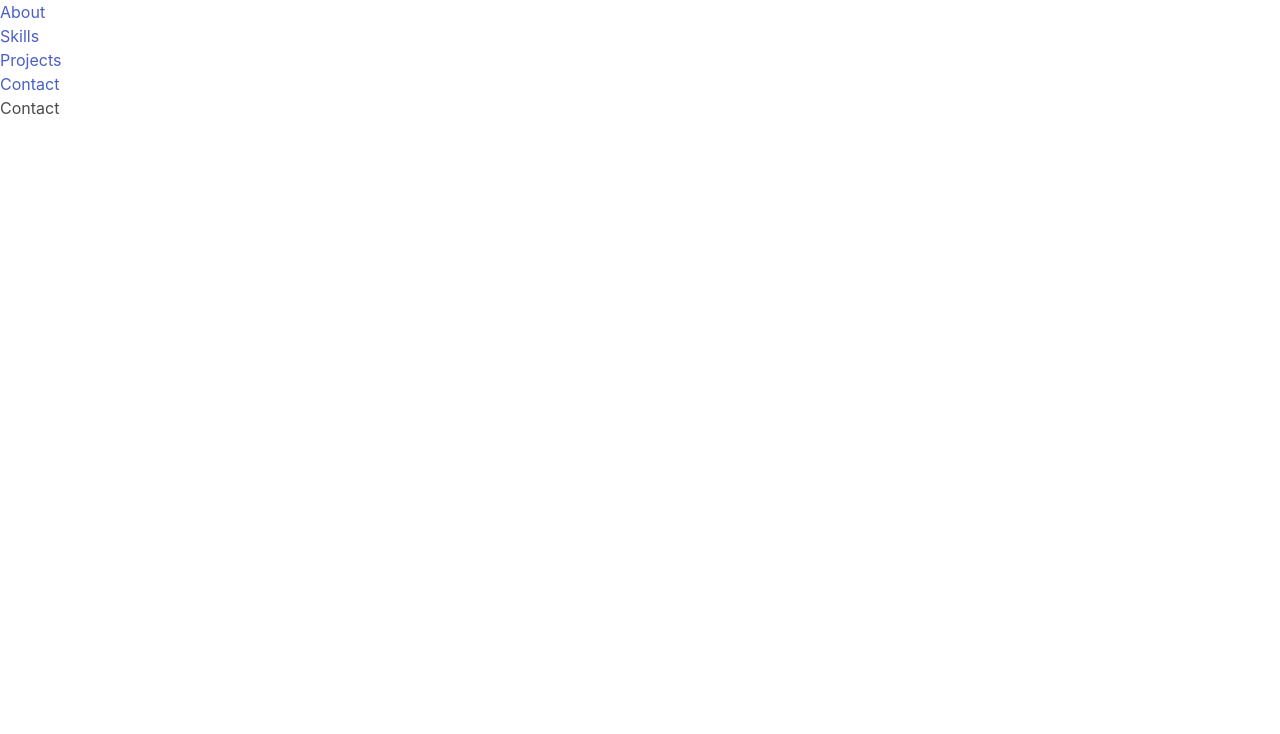
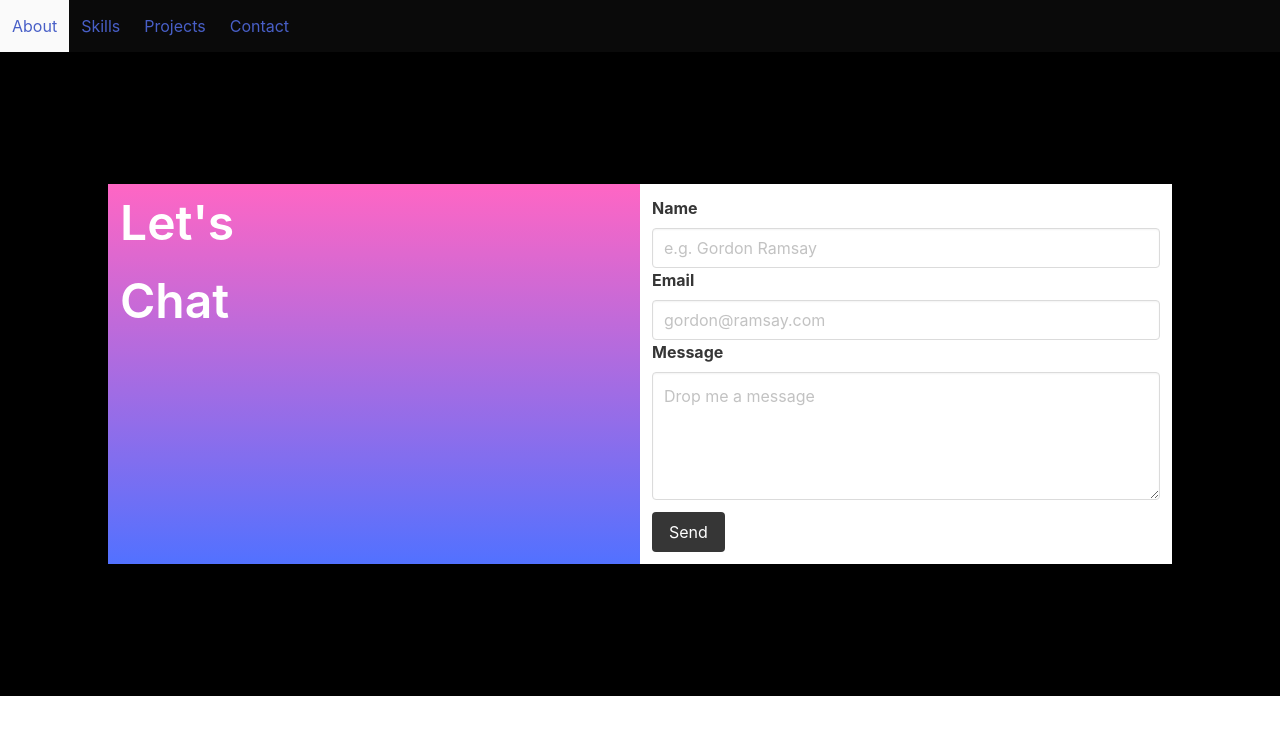
Before and after one commit to iTechKateJoyce/portfolio, a React app: page /Contact in a window 1280 px wide. Shown: the top 734 px of the page. Built offline with nearby package versions, Linux system fonts and the light colour scheme; the HTML template or start-up script is replaced by a standard one.

Commit message:
basic setup

```diff
--- a/src/App.js
+++ b/src/App.js
@@ -3,10 +3,12 @@ import { Switch, Route, BrowserRouter } from 'react-router-dom'
 
 import NavBar from './components/Navbar'
 // import Projects from '.components/Projects'
-import Hero from './components/Hero'
+import Home from './components/Home'
 import About from './components/About'
 import Skills from './components/Skills'
+import Projects from './components/Projects'
 import Contact from './components/Contact'
+
 // ? Styles!
 import 'bulma'
 import './styles/style.scss'
@@ -15,10 +17,10 @@ const App = () => {
   return <BrowserRouter>
     <NavBar />
     <Switch>
-      <Route exact path="/" component={Hero}/>
+      <Route exact path="/" component={Home}/>
       <Route path="/About" component={About}/>
       <Route path="/Skills" component={Skills}/>
-      {/* <Route path="/Projects" component={Projects}/> */}
+      <Route path="/Projects" component={Projects} />
       <Route path="/Contact" component={Contact}/>
     </Switch>
   </BrowserRouter>
--- a/src/components/About.js
+++ b/src/components/About.js
@@ -3,21 +3,21 @@ import React from 'react'
 // import profile from '../images/profile.jpeg'
 
 export default function About() {
-  return <main>
-    <section>
-      <h1>Hi, I'm Kate 👋</h1>
-      <p>A junior developer based in London with a background delivering events and brand experiences. </p>
-      <p>My interest in coding began after feeling the impact of a custom application on my team’s day to day. It amazed me how one piece of software created so much positive change by easing pain points and boosting efficiency. </p>
-      <p>I hope to provide the same value for future clients using a blend of technical and soft skills to deliver solutions that count. I’d love to work in a collaborative team where I can learn from others, add value and contribute to exciting projects.</p>
-    </section>
-    <section>
-      <img id='profile' />
-      <a>LinkedIn</a>
-      <a>GitHub</a>
-      <a>Twitter</a>
-    </section>
-    <section>
-      <button>Reach out</button>
-    </section>
-  </main>
+  return <section id="About" className="columns section is-medium">
+    <div className="column is-one-third">
+      <img id="profile" src="../images/profile.jpeg" />
+      {/* <div>
+        <a>LinkedIn</a>
+        <a>GitHub</a>
+        <a>Twitter</a>
+      </div> */}
+    </div>
+    <div className="column is-two-thirds">
+      <p className="has-text-light">My interest in coding began after feeling the impact of a custom application on my team’s day to day. It amazed me how one piece of software created so much <span className="keyword">positive change</span> easing pain points and <span className="keyword">boosting efficiency</span>.</p>
+      <br />
+      <p className="has-text-light">With a background in events and brand experiences I hope to provide value for future clients using a blend of technical and soft skills to deliver <span className="keyword">solutions that count</span>. I’d love to work in a collaborative team where I can learn from others, add value and contribute to exciting projects. </p>
+
+      {/* <button className="button is-rounded is-primary">Reach out</button> */}
+    </div>
+  </section>
 }
--- a/src/components/Contact.js
+++ b/src/components/Contact.js
@@ -1,5 +1,37 @@
 import React from 'react'
 
 export default function Contact() {
-  return <h1>Contact</h1>
+  return <section id="contact" className="section is-medium">
+    <div className="columns px-6">
+      <div className="column gradient">
+        <h1 className="title is-1 has-text-white">Let's</h1>
+        <h1 className="title is-1 has-text-white">Chat</h1>
+      </div>
+      <div className="column form">
+        <div className="feild">
+          <label className="label">Name</label>
+          <div className="control">
+            <input className="input" type="text" placeholder="e.g. Gordon Ramsay" />
+          </div>
+        </div>
+        <div className="feild">
+          <label className="label">Email</label>
+          <div className="control">
+            <input className="input" type="text" placeholder="gordon@ramsay.com" />
+          </div>
+        </div>
+        <div className="field">
+          <label className="label">Message</label>
+          <div className="control">
+            <textarea className="textarea" placeholder="Drop me a message"></textarea>
+          </div>
+        </div>
+        <div className="field is-grouped">
+          <div className="control">
+            <button className="button is-dark">Send</button>
+          </div>
+        </div>
+      </div>
+    </div>
+  </section>
 }
--- a/src/components/Hero.js
+++ /dev/null
@@ -1,17 +0,0 @@
-import React from 'react'
-
-export default function Hero() {
-  return <main>
-    <header>
-      <section className="hero is-fullheight">
-        <div className="hero-body">
-          <div className="">
-            <p className="title">Kate Joyce</p>
-            <p className="subtitle">Junior developer</p>
-            <button className="is-button">View work</button>
-          </div>
-        </div>
-      </section>
-    </header>
-  </main>
-}
--- /dev/null
+++ b/src/components/Home.js
@@ -0,0 +1,21 @@
+import React from 'react'
+import About from './About'
+
+export default function Home() {
+  return <main>
+    <header>
+      <section className="hero is-fullheight">
+        <div className="hero-body">
+          <div className="">
+            <p className="title has-text-white">Hi, I'm Kate 👋</p>
+            <p className="subtitle hero has-text-light">a London based junior developer</p>
+            <button className="button is-rounded">View work</button>
+            <button className="button is-rounded">Reach out</button>
+          </div>
+        </div>
+      </section>
+    </header>
+    <About />
+    <Skills />
+  </main>
+}
--- a/src/components/Navbar.js
+++ b/src/components/Navbar.js
@@ -5,19 +5,16 @@ import { Link } from 'react-router-dom'
 
 export default function Navbar() {
   return <div>
-    <ul>
-      <li>
-        <Link to={'/About'}>About</Link>
-      </li>
-      <li>
-        <Link to={'/Skills'}>Skills</Link>
-      </li>
-      <li>
-        <Link to={'/Projects'}>Projects</Link>
-      </li>
-      <li>
-        <Link to={'/Contact'}>Contact</Link>
-      </li>
-    </ul>
-  </div>
+    <nav className="navbar is-black">
+      <a className="navbar-item"><Link to={'/About'}>About</Link></a>
+      <a className="navbar-item"> <Link to={'/Skills'}>Skills</Link></a >
+      <a className="navbar-item"> <Link to={'/Projects'}>Projects</Link></a >
+      <a className="navbar-item"> <Link to={'/Contact'}>Contact</Link></a >
+      <a role="button" className="navbar-burger" aria-label="menu" aria-expanded="false" data-target="navbarBasicExample">
+        <span aria-hidden="true"></span>
+        <span aria-hidden="true"></span>
+        <span aria-hidden="true"></span>
+      </a>
+    </nav>
+  </div >
 }
--- a/src/components/Skills.js
+++ b/src/components/Skills.js
@@ -1,5 +1,7 @@
 import React from 'react'
 
 export default function Skills() {
-  return <h1>Skills</h1>
+  return <section id="skills" className="section is-medium">
+    <h1>Skills</h1>
+  </section>
 }
--- a/src/styles/style.scss
+++ b/src/styles/style.scss
@@ -1,3 +1,39 @@
 #profile{
-  background-image: url(https://twitter.com/Kate_developer/photo);
+  // border-radius: 50%;
+  width: 60%;
+  box-shadow: 5px 10px #ff66c4;
 }
+
+.hero-body {
+  // background: black;
+  // background-image: url('/src/images/hero.png');
+  background-image:
+    linear-gradient(#3a3a3a, #c4c4c4),
+    url('/src/images/hero.png');
+}
+
+.button.is-rounded {
+  background: black;
+  color: white;
+}
+
+.keyword {
+  color: #ff66c4;
+}
+
+#About, #skills {
+  background: black;
+  font-size: 1.5em;
+}
+
+#contact {
+  background: black;
+}
+
+.gradient {
+  background: linear-gradient(#ff66c4, #5271ff);
+}
+
+.form {
+  background: white;
+}
```
Also changed, not shown: src/images/hero.png (added).
